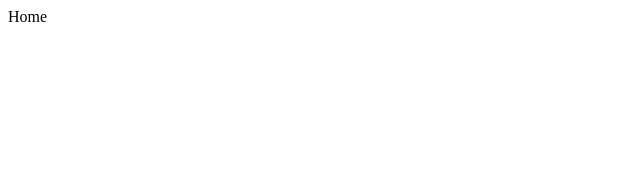
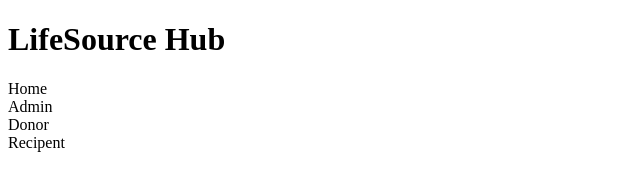
Before and after one commit to Disha-Nalawade/Lifesource-Hub, a plain HTML site: page index.html in a window 1280 px wide. Shown: the whole page, without its empty margins (0-640 px from the left). Drawn offline with Linux system fonts and the light colour scheme.

Commit message:
navbar added

```diff
--- a/index.html
+++ b/index.html
@@ -6,8 +6,14 @@
     <title>LifeSource Hub</title>
   </head>
   <body>
-    <div>
-      <div class="nav">Home</div>
+    <div class="nav_caontainer">
+      <h1>LifeSource Hub</h1>
+      <div>
+        <div class="nav">Home</div>
+        <div class="nav">Admin</div>
+        <div class="nav">Donor</div>
+        <div class="nav">Recipent</div>
+      </div>
     </div>
   </body>
 </html>
```
